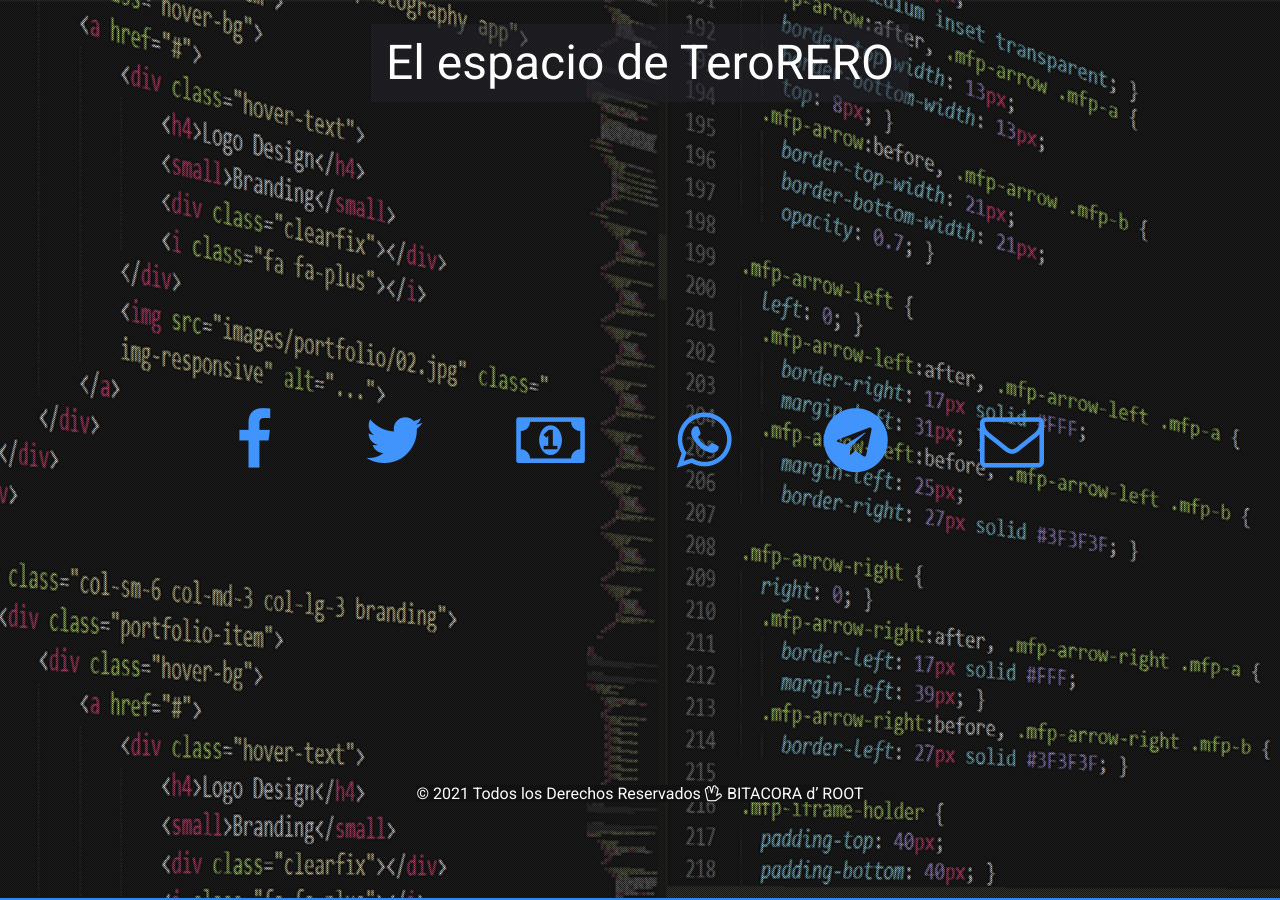
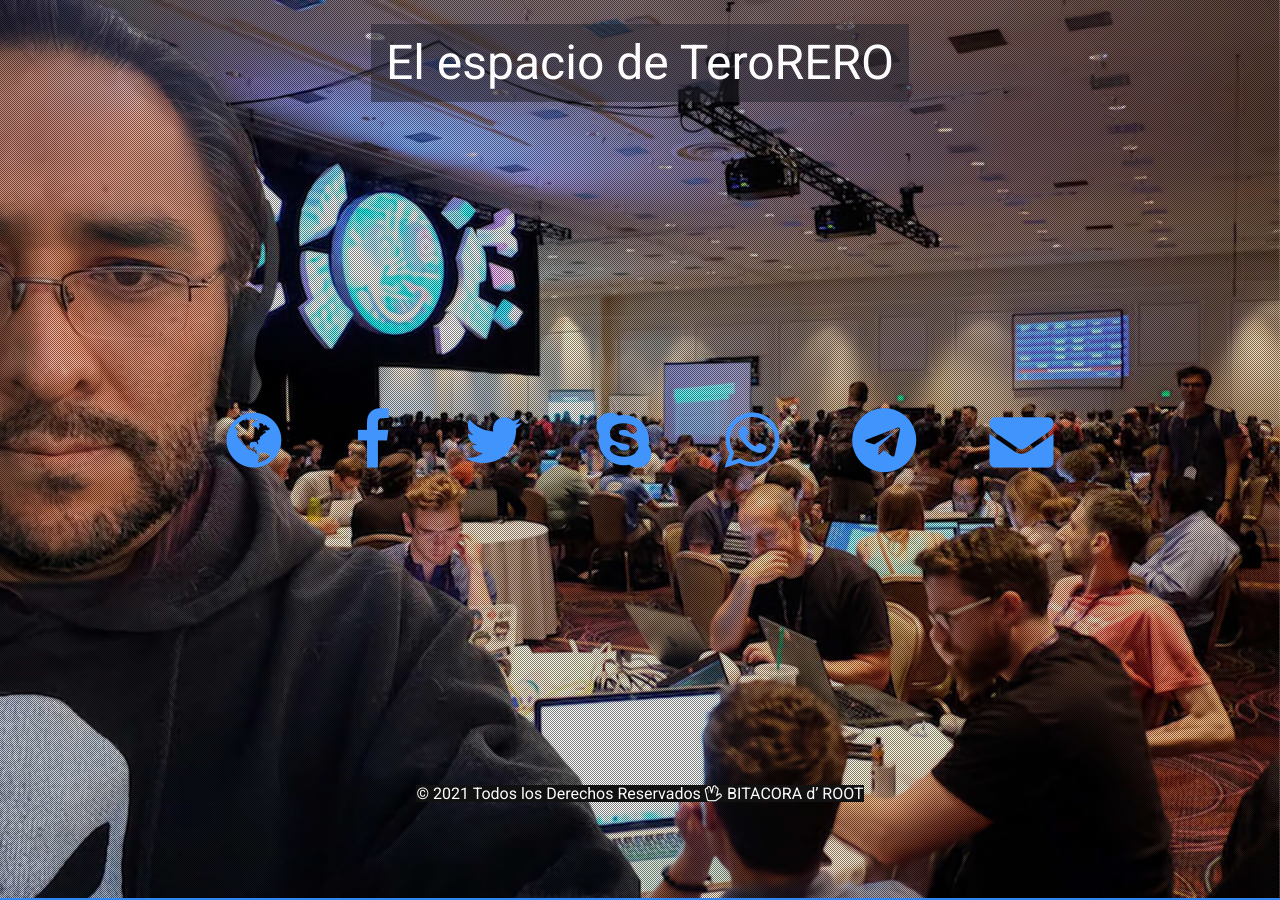
Before and after one commit to bitacoraroot/root, a Jekyll site: the page built from index.html, in a window 1280 px wide. Built offline with Jekyll 4.4.1, drawn with Linux system fonts in a browser that asks for light colours.

Commit message:
Update data
Update my data

```diff
--- a/assets/js/app.js
+++ b/assets/js/app.js
@@ -4,12 +4,15 @@ $(function() {
     	transition: [ 'fade', 'zoomOut', 'slideUp' ],
     	overlay: true,
 	    slides: [
-	    { src: "assets/images/slide/bg1.png" },
-	    { src: "assets/images/slide/bg4.jpg" },
-		{ src: "assets/images/slide/bg5.jpg" },
-		{ src: "assets/images/slide/bg6.jpg" },
-        { src: "assets/images/slide/bg7.jpg" },
-	    { src: "assets/images/slide/bg8.jpg" }
+	    { src: "assets/images/slide/bg8.jpg" },
+		{ src: "assets/images/slide/bg9.jpg" },
+	    { src: "assets/images/slide/bg2.jpg" },
+		{ src: "assets/images/slide/bg3.jpg" },
+		{ src: "assets/images/slide/bg4.jpg" },
+        { src: "assets/images/slide/bg5.jpg" },
+		{ src: "assets/images/slide/bg6.jpg" }
+    // { src: "assets/images/slide/bg7.png" },
+	// { src: "assets/images/slide/bg1.jpg" }
 	    ]
 	});
 });
--- a/index.html
+++ b/index.html
@@ -3,12 +3,12 @@ layout: default
 ---
 <section class="contenedor___redes">
   <ul class="lista-redes-sociales">
-  	<!--<li class="lista-item">
-  		<a class="lista-link" href="http://resumen.devinconde.com" target="_blank">
-	  		<i class="fa fa-male" aria-hidden="true"></i>
-	  		<span class="hidden">Resumen CV devinconde.com</span>
+  	<li class="lista-item">
+  		<a class="lista-link" href="http://www.devinconde.com" target="_blank">
+	  		<i class="fa fa-globe" aria-hidden="true"></i>
+	  		<span class="hidden">Sitio Web devinconde.com</span>
   		</a>
-  	</li>-->
+  	</li>
   	<li class="lista-item">
   		<a class="lista-link" href="https://www.facebook.com/terorero/" target="_blank">
 	  		<i class="fa fa-facebook" aria-hidden="true"></i>
@@ -27,16 +27,10 @@ layout: default
   			<span class="hidden">YouTube</span>
   		</a>
   	</li>-->
-	  <!--<li class="lista-item">
+	  <li class="lista-item">
 		  <a class="lista-link" href="skype:devin.conde?call" target="_blank">
 			  <i class="fa fa-skype" aria-hidden="true"></i>
 			  <span class="hidden">Skype</span>
-		  </a>
-	  </li>-->
-	  <li class="lista-item">
-		  <a class="lista-link" href="http://invoice.bitacoraroot.com" target="_blank">
-			  <i class="fa fa-money" aria-hidden="true"></i>
-			  <span class="hidden">Contabilidad Web bitacoraroot.com</span>
 		  </a>
 	  </li>
 	  <li class="lista-item">
@@ -52,8 +46,8 @@ layout: default
 		  </a>
 	  </li>
   	<li class="lista-item">
-  		<a class="lista-link" href="mailto:info@bitacoraroot.com" target="_blank">
-  			<i class="fa fa-envelope-o" aria-hidden="true"></i>
+  		<a class="lista-link" href="mailto:info@devinconde.com" target="_blank">
+  			<i class="fa fa-envelope" aria-hidden="true"></i>
   			<span class="hidden">Mensaje</span>
   		</a>
   	</li>
```
Also changed, not shown: assets/images/slide/bg1.jpg (added), assets/images/slide/bg1.png (deleted), assets/images/slide/bg12.jpg (added), assets/images/slide/bg2.jpg, assets/images/slide/bg3.jpg, assets/images/slide/bg4.jpg, assets/images/slide/bg5.jpg, assets/images/slide/bg6.jpg, assets/images/slide/bg7.jpg (deleted), assets/images/slide/bg7.png (added), assets/images/slide/bg8.jpg, assets/images/slide/bg9.jpg (added).
